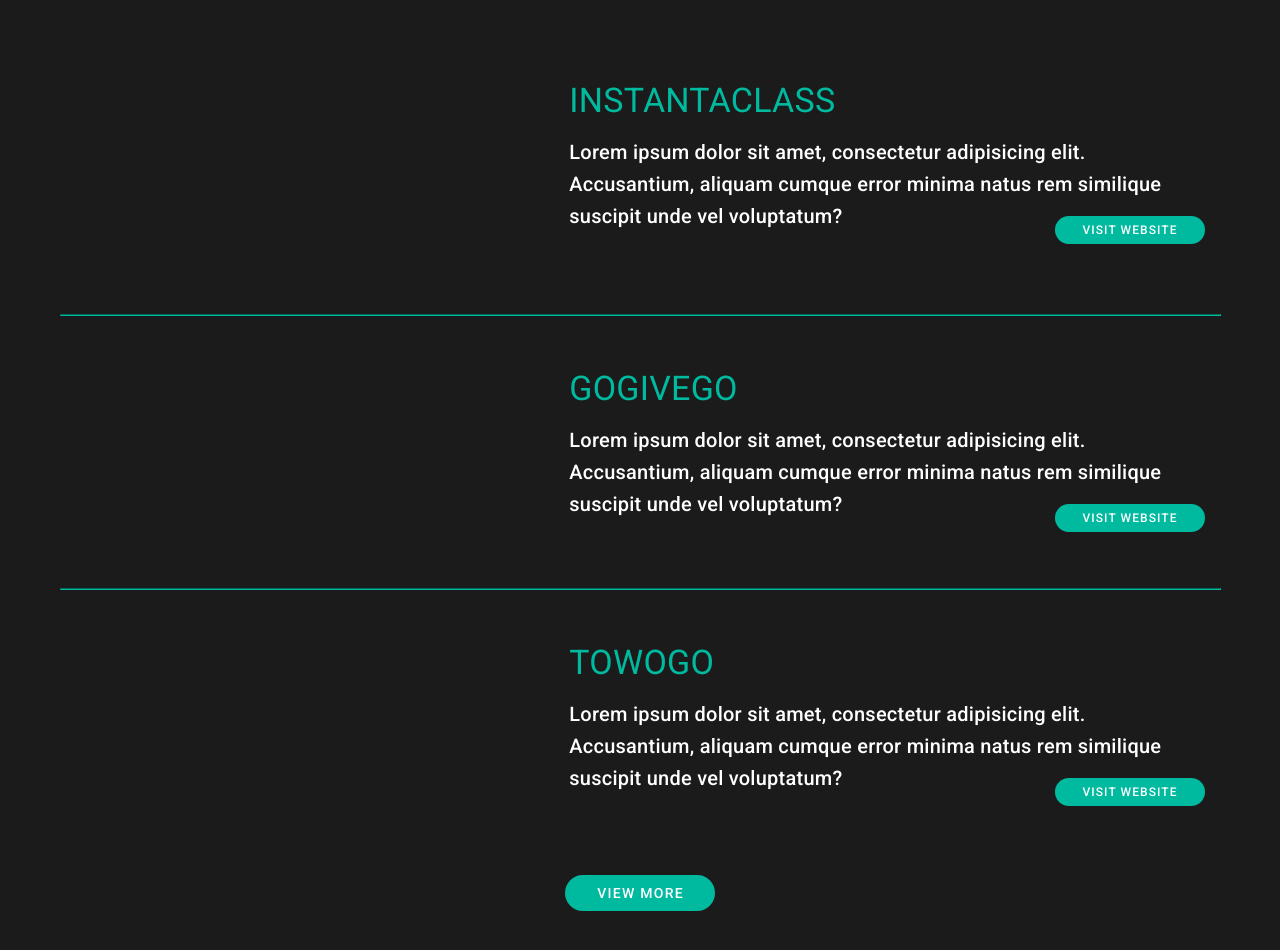
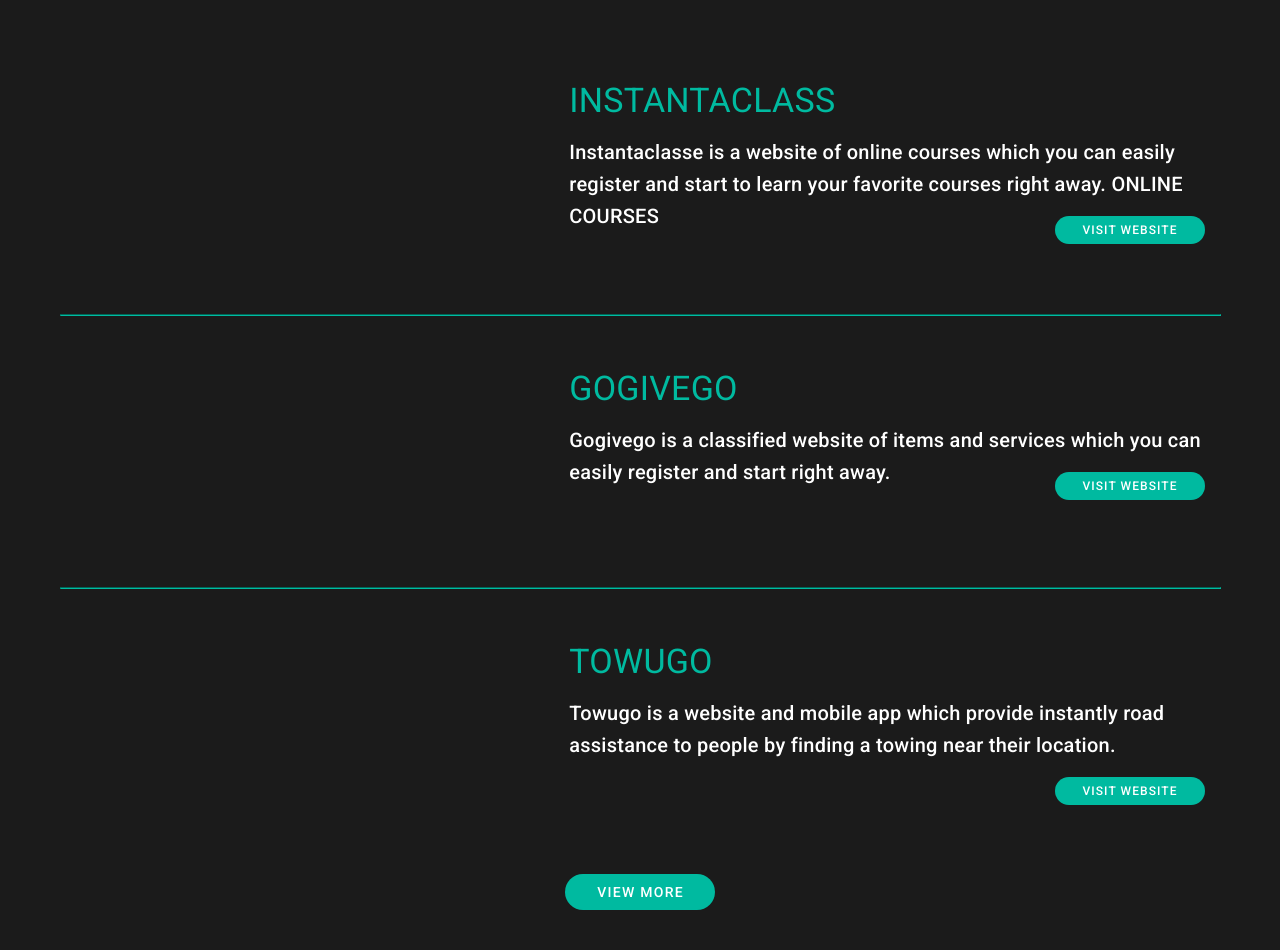
Before and after one commit to MedAb94/webart, a Vue app: page / in a window 1280 px wide. Shown: the part 2340-3290 px from the top of the page. Built offline with nearby package versions, Linux system fonts and the light colour scheme.

Commit message:
content updated

```diff
--- a/src/views/Home.vue
+++ b/src/views/Home.vue
@@ -118,9 +118,9 @@
           <v-col cols="12" md="7">
             <v-card-title class="display-1 text-uppercase" style="color: #00baa0">instantaclass</v-card-title>
             <v-card-text>
-              <p class="title">Lorem ipsum dolor sit amet,
-                consectetur adipisicing elit. Accusantium, aliquam cumque error minima natus rem similique suscipit unde
-                vel voluptatum?
+              <p class="title">Instantaclasse is a website of online courses which you can easily register and start to learn your favorite courses right away.
+ONLINE COURSES
+
                 <v-btn
                     text
                     class="primary float-right mt-4"
@@ -143,9 +143,8 @@
           <v-col cols="12" md="7">
             <v-card-title class="display-1 text-uppercase" style="color: #00baa0">gogivego</v-card-title>
             <v-card-text>
-              <p class="title">Lorem ipsum dolor sit amet,
-                consectetur adipisicing elit. Accusantium, aliquam cumque error minima natus rem similique suscipit unde
-                vel voluptatum?
+              <p class="title">Gogivego is a classified website of items and services which you can easily register and start right away.
+
                 <v-btn
                     text
                     class="primary float-right mt-4"
@@ -166,11 +165,10 @@
             <v-img src="../assets/img/Group 10166@3x.png"></v-img>
           </v-col>
           <v-col cols="12" md="7">
-            <v-card-title class="display-1 text-uppercase" style="color: #00baa0">towogo</v-card-title>
+            <v-card-title class="display-1 text-uppercase" style="color: #00baa0">Towugo</v-card-title>
             <v-card-text>
-              <p class="title">Lorem ipsum dolor sit amet,
-                consectetur adipisicing elit. Accusantium, aliquam cumque error minima natus rem similique suscipit unde
-                vel voluptatum?
+              <p class="title">Towugo is a website and mobile app which provide instantly road assistance to people by finding a towing near their location.
+
                 <v-btn
                     text
                     class="primary float-right mt-4"
```
